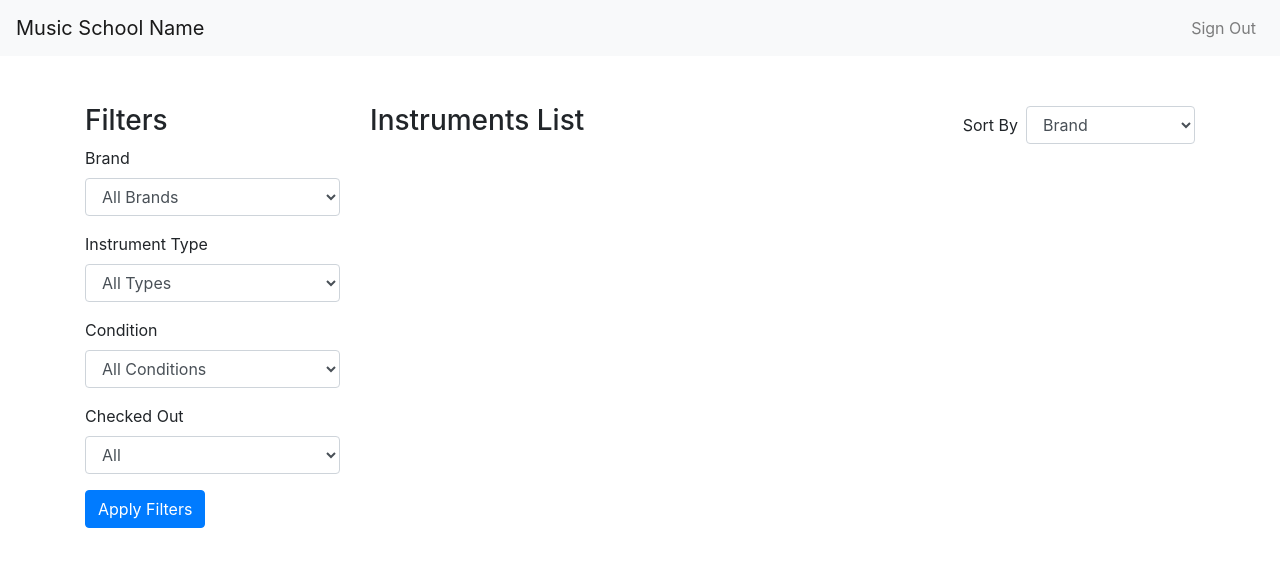
After one commit to ItsRecharge/Instrument-Asset-Tracking, a Flask app: template templates/instruments.html in a window 1280 px wide. The commit adds this page. Shown: the top 567 px of the page. Run offline with Flask 3, Linux system fonts and the light colour scheme; the template is opened without the code that fills it, so the values that code supplies are empty; the visitor is signed in with stand-in values (Sample User, id 1); some libraries are stand-ins or nearby versions.

Commit message:
search instruments

```diff
--- a/app.py
+++ b/app.py
@@ -17,6 +17,9 @@ app.config['UPLOAD_FOLDER'] = UPLOAD_FOLDER
 CSV_FILE = 'users.csv'  # CSV file to store user data
 INSTRUMENT_FILE = 'instruments.csv'  # CSV file to store instrument data
 SIGNUP_KEY = '123'  # Required sign-up key for user registration
+
+app.config['UPLOAD_FOLDER'] = 'static/uploads'  # Move uploads folder to static
+
 
 # Ensure the upload folder exists
 if not os.path.exists(UPLOAD_FOLDER):
@@ -216,6 +219,113 @@ def add_instrument():
     brands, types, conditions = get_dropdown_values()
     return render_template('add_instrument.html', brands=brands, types=types, conditions=conditions)
 
+# Helper function to read the instruments list from the CSV file
+def get_instruments():
+    instruments = []
+    try:
+        with open(INSTRUMENT_FILE, mode='r') as file:
+            reader = csv.DictReader(file)
+            for row in reader:
+                instruments.append(row)
+    except FileNotFoundError:
+        pass  # If file doesn't exist, return an empty list
+    return instruments
+
+# Route to display the list of instruments
+@app.route('/instruments')
+def instruments():
+    if 'user' not in session:
+        return redirect(url_for('login'))
+
+    instruments_list = get_instruments()  # Get all instruments
+
+    # Get filters from the request args
+    selected_brand = request.args.get('brand')
+    selected_type = request.args.get('instrument_type')
+    selected_condition = request.args.get('condition')
+    selected_checked_out = request.args.get('checked_out')
+    sort_by = request.args.get('sort_by', 'brand')  # Default sort by brand
+
+    # Apply filters
+    if selected_brand:
+        instruments_list = [i for i in instruments_list if i['brand'] == selected_brand]
+    if selected_type:
+        instruments_list = [i for i in instruments_list if i['instrument_type'] == selected_type]
+    if selected_condition:
+        instruments_list = [i for i in instruments_list if i['condition'] == selected_condition]
+    if selected_checked_out:
+        instruments_list = [i for i in instruments_list if i['checked_out'] == selected_checked_out]
+
+    # Apply sorting
+    instruments_list.sort(key=lambda x: x[sort_by])
+
+    # Get dropdown values for filters
+    brands, types, conditions = get_dropdown_values()
+
+    return render_template('instruments.html',
+                           instruments=instruments_list,
+                           brands=brands,
+                           types=types,
+                           conditions=conditions)
+
+@app.route('/edit_instrument/<uuid>', methods=['GET', 'POST'])
+def edit_instrument(uuid):
+    if 'user' not in session:
+        return redirect(url_for('login'))
+
+    instruments_list = get_instruments()  # Get all instruments
+    instrument_to_edit = next((i for i in instruments_list if i['uuid'] == uuid), None)
+
+    if not instrument_to_edit:
+        flash('Instrument not found!', 'error')
+        return redirect(url_for('instruments'))
+
+    if request.method == 'POST':
+        # Update the instrument details with the form data
+        instrument_to_edit['brand'] = request.form['brand']
+        instrument_to_edit['instrument_type'] = request.form['instrument_type']
+        instrument_to_edit['serial_number'] = request.form['serial_number']
+        instrument_to_edit['condition'] = request.form['condition']
+        instrument_to_edit['checked_out'] = 'Yes' if 'checked_out' in request.form else 'No'
+        instrument_to_edit['location'] = request.form['location']
+        instrument_to_edit['student_name'] = request.form['student_name']
+        instrument_to_edit['grad_year'] = request.form['grad_year']
+        instrument_to_edit['student_id'] = request.form['student_id']
+        instrument_to_edit['notes'] = request.form['notes']
+
+        # Update the CSV file with the new information
+        with open(INSTRUMENT_FILE, mode='w', newline='') as file:
+            fieldnames = ['brand', 'instrument_type', 'serial_number', 'uuid', 'condition', 'checked_out', 'location', 'student_name', 'grad_year', 'student_id', 'notes', 'images']
+            writer = csv.DictWriter(file, fieldnames=fieldnames)
+            writer.writeheader()
+            writer.writerows(instruments_list)  # Write updated instrument list
+
+        flash('Instrument updated successfully!', 'success')
+        return redirect(url_for('instruments'))
+
+    # Pre-fill the form with the current instrument data
+    return render_template('edit_instrument.html', instrument=instrument_to_edit)
+
+
+
+@app.route('/delete_instrument/<uuid>', methods=['POST'])
+def delete_instrument(uuid):
+    if 'user' not in session:
+        return redirect(url_for('login'))
+
+    instruments_list = get_instruments()  # Get all instruments
+    updated_instruments = [i for i in instruments_list if i['uuid'] != uuid]
+
+    # Write the updated instrument list back to the CSV file
+    with open(INSTRUMENT_FILE, mode='w', newline='') as file:
+        fieldnames = ['brand', 'instrument_type', 'serial_number', 'uuid', 'condition', 'checked_out', 'location', 'student_name', 'grad_year', 'student_id', 'notes', 'images']
+        writer = csv.DictWriter(file, fieldnames=fieldnames)
+        writer.writeheader()
+        writer.writerows(updated_instruments)
+
+    flash('Instrument deleted successfully!', 'success')
+    return redirect(url_for('instruments'))
+
 # Route for logging out
 @app.route('/logout')
 def logout():
--- /dev/null
+++ b/instruments.csv
@@ -0,0 +1 @@
+brand,instrument_type,serial_number,uuid,condition,checked_out,location,student_name,grad_year,student_id,notes,images
--- a/templates/base.html
+++ b/templates/base.html
@@ -9,7 +9,7 @@
 <body>
     <!-- Navbar with Sign Out button if logged in -->
     <nav class="navbar navbar-expand-lg navbar-light bg-light">
-        <a class="navbar-brand" href="#">Music School</a>
+        <a class="navbar-brand" href="/home/">Music School Name</a>
         <div class="collapse navbar-collapse justify-content-end">
             {% if session['user'] %}
                 <ul class="navbar-nav">
--- a/templates/home.html
+++ b/templates/home.html
@@ -7,6 +7,11 @@
     <h1 class="display-4">Welcome, {{ user }}!</h1>
     <p class="lead">You can now manage instruments at the music school.</p>
     <hr class="my-4">
+
+    <!-- Button to add a new instrument -->
     <a href="{{ url_for('add_instrument') }}" class="btn btn-primary btn-lg">Add a New Instrument</a>
+
+    <!-- Button to view instruments list -->
+    <a href="{{ url_for('instruments') }}" class="btn btn-secondary btn-lg ml-3">View Instruments List</a>
 </div>
 {% endblock %}
--- /dev/null
+++ b/templates/instruments.html
@@ -0,0 +1,128 @@
+{% extends "base.html" %}
+
+{% block title %}Instruments List{% endblock %}
+
+{% block content %}
+<div class="row">
+    <!-- Filters section on the left -->
+    <div class="col-md-3">
+        <h3>Filters</h3>
+        <form method="GET" action="{{ url_for('instruments') }}">
+            <div class="form-group">
+                <label for="brand">Brand</label>
+                <select class="form-control" id="brand" name="brand">
+                    <option value="">All Brands</option>
+                    {% for brand in brands %}
+                        <option value="{{ brand }}" {% if request.args.get('brand') == brand %}selected{% endif %}>{{ brand }}</option>
+                    {% endfor %}
+                </select>
+            </div>
+
+            <div class="form-group">
+                <label for="instrument_type">Instrument Type</label>
+                <select class="form-control" id="instrument_type" name="instrument_type">
+                    <option value="">All Types</option>
+                    {% for instrument_type in types %}
+                        <option value="{{ instrument_type }}" {% if request.args.get('instrument_type') == instrument_type %}selected{% endif %}>{{ instrument_type }}</option>
+                    {% endfor %}
+                </select>
+            </div>
+
+            <div class="form-group">
+                <label for="condition">Condition</label>
+                <select class="form-control" id="condition" name="condition">
+                    <option value="">All Conditions</option>
+                    {% for condition in conditions %}
+                        <option value="{{ condition }}" {% if request.args.get('condition') == condition %}selected{% endif %}>{{ condition }}</option>
+                    {% endfor %}
+                </select>
+            </div>
+
+            <!-- Checked Out filter (Yes/No) -->
+            <div class="form-group">
+                <label for="checked_out">Checked Out</label>
+                <select class="form-control" id="checked_out" name="checked_out">
+                    <option value="">All</option>
+                    <option value="Yes" {% if request.args.get('checked_out') == 'Yes' %}selected{% endif %}>Yes</option>
+                    <option value="No" {% if request.args.get('checked_out') == 'No' %}selected{% endif %}>No</option>
+                </select>
+            </div>
+
+            <button type="submit" class="btn btn-primary">Apply Filters</button>
+        </form>
+    </div>
+
+    <!-- Instruments list and Sort By on the right -->
+    <div class="col-md-9">
+        <div class="d-flex justify-content-between align-items-center mb-4">
+            <h3>Instruments List</h3>
+            <form method="GET" action="{{ url_for('instruments') }}">
+                <div class="form-inline">
+                    <label class="mr-2" for="sort_by">Sort By</label>
+                    <select class="form-control" id="sort_by" name="sort_by" onchange="this.form.submit()">
+                        <option value="brand" {% if request.args.get('sort_by') == 'brand' %}selected{% endif %}>Brand</option>
+                        <option value="instrument_type" {% if request.args.get('sort_by') == 'instrument_type' %}selected{% endif %}>Instrument Type</option>
+                        <option value="condition" {% if request.args.get('sort_by') == 'condition' %}selected{% endif %}>Condition</option>
+                    </select>
+                </div>
+            </form>
+        </div>
+
+        <!-- Instrument list with accordion display -->
+        <div class="accordion" id="instrumentsAccordion">
+            {% for instrument in instruments %}
+                <div class="card">
+                    <div class="card-header" id="heading{{ loop.index }}">
+                        <h5 class="mb-0">
+                            <button class="btn btn-link" type="button" data-toggle="collapse" data-target="#collapse{{ loop.index }}" aria-expanded="false" aria-controls="collapse{{ loop.index }}">
+                                {{ instrument.brand }} {{ instrument.instrument_type }}: {{ instrument.uuid }}
+                            </button>
+                        </h5>
+                    </div>
+
+                    <!-- Display all relevant data in collapsed section -->
+                    <div id="collapse{{ loop.index }}" class="collapse" aria-labelledby="heading{{ loop.index }}" data-parent="#instrumentsAccordion">
+                        <div class="card-body">
+                            <ul>
+                                <li><strong>Brand:</strong> {{ instrument.brand }}</li>
+                                <li><strong>Instrument Type:</strong> {{ instrument.instrument_type }}</li>
+                                <li><strong>UUID:</strong> {{ instrument.uuid }}</li>
+                                <li><strong>Serial Number:</strong> {{ instrument.serial_number }}</li>
+                                <li><strong>Condition:</strong> {{ instrument.condition }}</li>
+                                <li><strong>Checked Out:</strong> {{ instrument.checked_out }}</li>
+                                <li><strong>Location:</strong> {{ instrument.location }}</li>
+                                <li><strong>Student Name:</strong> {{ instrument.student_name }}</li>
+                                <li><strong>Graduation Year:</strong> {{ instrument.grad_year }}</li>
+                                <li><strong>Student ID:</strong> {{ instrument.student_id }}</li>
+                                <li><strong>Notes:</strong> {{ instrument.notes }}</li>
+                                <li>
+                                    <strong>Images:</strong>
+                                    {% if instrument.images %}
+                                        {% for image in instrument.images.split(';') %}
+                                            <img src="{{ url_for('static', filename='uploads/' ~ image) }}" alt="Instrument Image" class="img-thumbnail" width="100">
+                                        {% endfor %}
+                                    {% else %}
+                                        No Images
+                                    {% endif %}
+                                </li>
+                            </ul>
+
+                            <!-- Edit and Delete buttons -->
+                            <div class="mt-4">
+                                <!-- Edit button links to edit page -->
+                                <a href="{{ url_for('edit_instrument', uuid=instrument.uuid) }}" class="btn btn-warning">Edit Instrument Info</a>
+
+                                <!-- Delete button submits form to delete instrument -->
+                                <form method="POST" action="{{ url_for('delete_instrument', uuid=instrument.uuid) }}" style="display:inline;">
+                                    <input type="hidden" name="_method" value="DELETE">
+                                    <button type="submit" class="btn btn-danger" onclick="return confirm('Are you sure you want to delete this instrument?');">Delete Instrument</button>
+                                </form>
+                            </div>
+                        </div>
+                    </div>
+                </div>
+            {% endfor %}
+        </div>
+    </div>
+</div>
+{% endblock %}
--- a/users.csv
+++ b/users.csv
@@ -0,0 +1,2 @@
+first_name,last_name,email,password
+A,Admin,admin@something.com,$2b$12$q/35WKDpqpRrcsdaQKvHQ.myEyP0SWDWoZ94o/IgWoZQKY4hYW9hm
```
Also changed, not shown: templates/edit_instrument.html (added, +62 -0 lines), static/uploads/OIP_1.jpeg (added), 1 other file.
